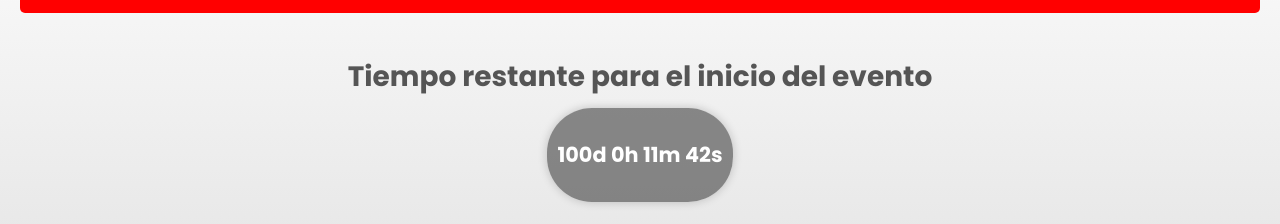
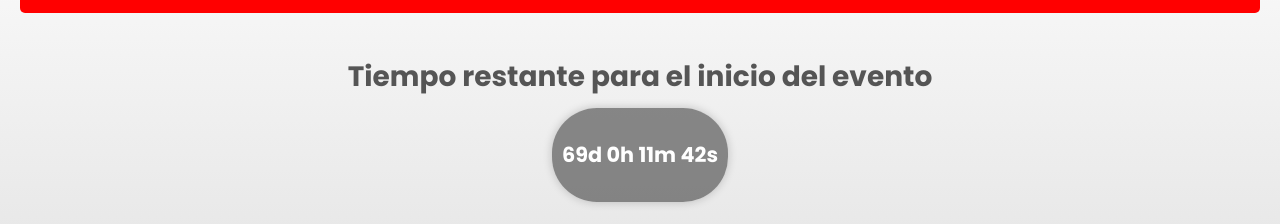
Before and after one commit to OliverVlz/chiguiro-devs, a React (Vite) app in the folder chiguiro/: page / in a window 1280 px wide. Shown: the part 3860-4084 px from the top of the page. Built offline with nearby package versions, Linux system fonts and the light colour scheme; no server answers.

Commit message:
Correccion Hora

```diff
--- a/chiguiro/src/components/countdown.jsx
+++ b/chiguiro/src/components/countdown.jsx
@@ -8,8 +8,10 @@ const Countdown = ({targetDate}) => {
   useEffect(() => {
     const updateCountdown = () => {
       const currentDate = new Date();
+      console.log(currentDate);
       // const difference = targetDate - currentDate;
-      const difference = new Date(targetDate - currentDate);
+      console.log(targetDate);
+      const difference = targetDate.getTime() - currentDate.getTime();
       if (difference <= 0) {
         setTimeRemaining('¡YA ES HORA, PONTE A PRUEBA!');
         return;
@@ -22,10 +24,10 @@ const Countdown = ({targetDate}) => {
 
       setTimeRemaining(`${days}d ${hours}h ${minutes}m ${seconds}s`);
     };
+    updateCountdown();
 
-    const countdownInterval = setInterval(updateCountdown, 1000);
-
-    return () => clearInterval(countdownInterval);
+    const timer = setInterval(updateCountdown, 1000);
+    return () => clearInterval(timer);
   }, []);
 
   return (
--- a/chiguiro/src/pages/Schedule.jsx
+++ b/chiguiro/src/pages/Schedule.jsx
@@ -7,8 +7,8 @@ import axios from 'axios';
 const Schedule = () => {
     const [activeTab, setActiveTab] = useState(1);
     const [scheduleData, setScheduleData] = useState([]);
-    const targetDat_1 = new Date(2024, 10, 18, 0, 0, 0);
-    const targetDat_2 = new Date(2024, 10, 17, 0, 0, 0);
+    const targetDat_1 = new Date(2024, 9, 18, 0, 0, 0);
+    const targetDat_2 = new Date(2024, 9, 17, 0, 0, 0);
     const [currentOption, setCurrentOption] = useState('option1');
     const contentRef = useRef(null);
 
```
